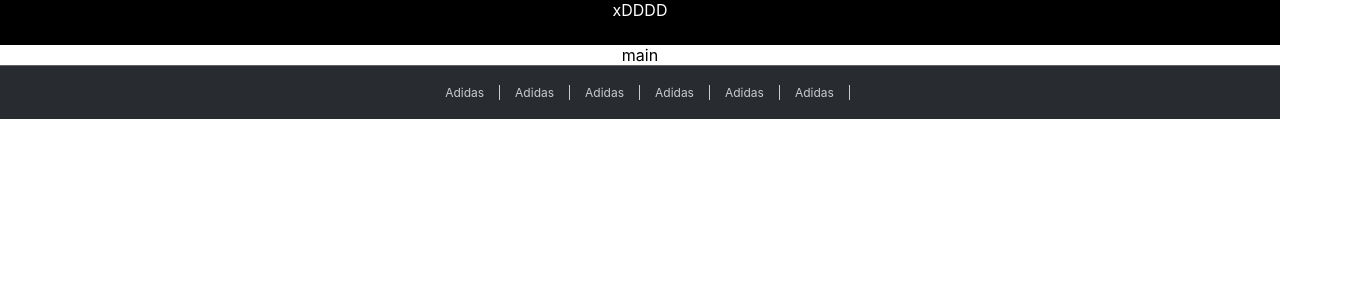
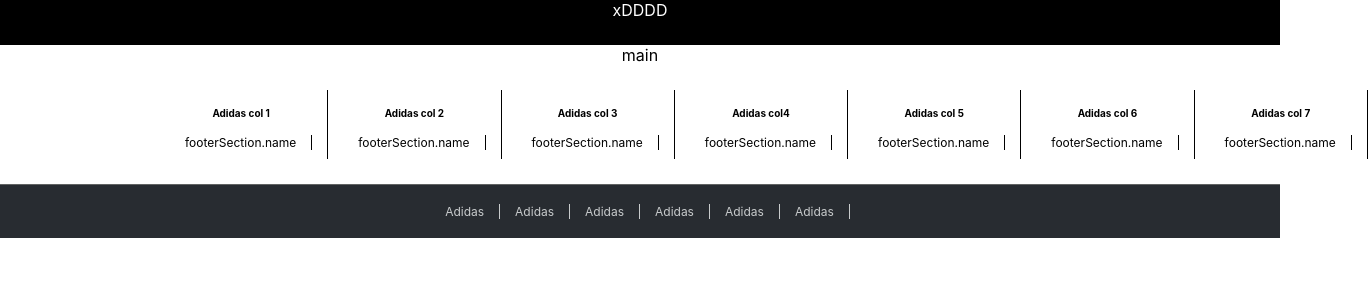
Before and after one commit to Atholn/adidas-site, a React (Create React App) app: page / in a window 1280 px wide. Shown: the top 300 px of the page, 1368 px wide, since content can reach past the window. Built offline with nearby package versions, Linux system fonts and the light colour scheme.

Commit message:
footer top

```diff
--- /dev/null
+++ b/src/components/basic-components/footer/footer-bottom/footer-bottom.scss
@@ -0,0 +1,17 @@
+.footer-bottom{
+  display: flex;
+  flex-wrap: wrap;
+  background-color: #282c31;
+  border-top: 1px solid #616363;
+  color: #c8cbcc;
+  padding: 10px 0;
+  box-sizing: border-box;
+
+  @media (min-width: 960px){
+    display: flex;
+    flex-direction: row;
+    justify-content: center;
+    margin: 0 auto;
+    text-align: center;
+  }
+}
--- /dev/null
+++ b/src/components/basic-components/footer/footer-bottom/footer-bottom.tsx
@@ -0,0 +1,52 @@
+import "./footer-bottom.scss";
+import FooterSiteItem from "./footerSiteItem";
+import { FooterSite } from "./interfaces/footer-site";
+
+const FooterBottom : React.FC = () => {
+  const footerSites: Array<FooterSite> = [
+    {
+      name: "Adidas",
+      translation: "Adidas",
+      url: "https://www.adidas.pl/mezczyzni"
+    },
+    {
+      name: "Adidas",
+      translation: "Adidas",
+      url: "https://www.adidas.pl/mezczyzni"
+    },
+    {
+      name: "Adidas",
+      translation: "Adidas",
+      url: "https://www.adidas.pl/mezczyzni"
+    },
+    {
+      name: "Adidas",
+      translation: "Adidas",
+      url: "https://www.adidas.pl/mezczyzni"
+    },
+    {
+      name: "Adidas",
+      translation: "Adidas",
+      url: "https://www.adidas.pl/mezczyzni"
+    },
+    {
+      name: "Adidas",
+      translation: "Adidas",
+      url: "https://www.adidas.pl/mezczyzni"
+    }
+  ]
+
+  return (
+    <div className="footer-bottom">
+      {
+        footerSites.map((footerSite) => (
+          <FooterSiteItem
+            footerSite={footerSite}
+          />
+        ))
+      }
+    </div>
+  );
+};
+
+export default FooterBottom;
--- a/src/components/basic-components/footer/footerSiteItem/footer-site-item.tsx
+++ b/src/components/basic-components/footer/footer-bottom/footerSiteItem/footer-site-item.tsx
@@ -5,7 +5,7 @@ interface FooterSiteItemComponent {
   footerSite: FooterSite;
 }
 
-const FooterSiteItem: React.FC<FooterSiteItemComponent> = ({
+const FooterSiteItem : React.FC<FooterSiteItemComponent> = ({
   footerSite
 } : FooterSiteItemComponent) => {
 
--- /dev/null
+++ b/src/components/basic-components/footer/footer-bottom/index.ts
@@ -0,0 +1,2 @@
+import FooterBottom from "./footer-bottom";
+export default FooterBottom;
--- /dev/null
+++ b/src/components/basic-components/footer/footer-top/footer-top.scss
@@ -0,0 +1,31 @@
+.footer-top{
+  margin-block-start: 1em;
+  margin-block-end: 1em;
+  margin-inline-start: 0px;
+  margin-inline-end: 0px;
+  padding-inline-start: 40px;
+  box-sizing: border-box;
+  li {
+    display: list-item;
+    text-align: -webkit-match-parent;
+  }
+  ul, ol {
+    list-style: none;
+    margin: 0;
+    padding: 0;
+  }
+  .desktop{
+
+    @media (min-width: 960px){
+      display: flex;
+      flex-direction: row;
+      max-width: 1010px;
+      margin: 0 auto;
+
+      li {
+        flex-basis: 100%;
+      }
+    }
+  }
+
+}
--- /dev/null
+++ b/src/components/basic-components/footer/footer-top/footer-top.tsx
@@ -0,0 +1,85 @@
+import { FooterSite } from "../footer-bottom/interfaces/footer-site";
+import "./footer-top.scss";
+
+const FooterBottom : React.FC = () => {
+
+
+  const footerSites: Array<Array<FooterSite>> = [
+    [
+      {
+        name: "Adidas col 1",
+        translation: "Adidas",
+        url: "https://www.adidas.pl/mezczyzni"
+      }
+    ],
+    [
+      {
+        name: "Adidas col 2",
+        translation: "Adidas",
+        url: "https://www.adidas.pl/mezczyzni"
+      }
+    ],
+    [
+      {
+        name: "Adidas col 3",
+        translation: "Adidas",
+        url: "https://www.adidas.pl/mezczyzni"
+      }
+    ],
+    [
+      {
+        name: "Adidas col4",
+        translation: "Adidas",
+        url: "https://www.adidas.pl/mezczyzni"
+      }
+    ],
+    [
+      {
+        name: "Adidas col 5",
+        translation: "Adidas",
+        url: "https://www.adidas.pl/mezczyzni"
+      }
+    ],
+    [
+      {
+        name: "Adidas col 6",
+        translation: "Adidas",
+        url: "https://www.adidas.pl/mezczyzni"
+      }
+    ],
+    [
+      {
+        name: "Adidas col 7",
+        translation: "Adidas",
+        url: "https://www.adidas.pl/mezczyzni"
+      }
+    ]
+  ]
+
+  return (
+    <div className="footer-top">
+      <ul className="desktop">
+        {
+          footerSites.map((footerSite) => (
+            <li>
+              <h5> {footerSite[0].name}</h5>
+              <ul>
+                {
+                  footerSite.map((footerSection) => (
+                    <li>
+                      footerSection.name
+
+                    </li>
+
+                  ))
+                }
+              </ul>
+            </li>
+          ))
+        }
+      </ul>
+    </div>
+  );
+};
+
+export default FooterBottom;
--- /dev/null
+++ b/src/components/basic-components/footer/footer-top/index.ts
@@ -0,0 +1,2 @@
+import FooterTop from "./footer-top";
+export default FooterTop;
--- a/src/components/basic-components/footer/footer.scss
+++ b/src/components/basic-components/footer/footer.scss
@@ -1,17 +1,3 @@
 .footer{
-  display: flex;
-  flex-wrap: wrap;
-  background-color: #282c31;
-  border-top: 1px solid #616363;
-  color: #c8cbcc;
-  padding: 10px 0;
-  box-sizing: border-box;
 
-  @media (min-width: 960px){
-    display: flex;
-    flex-direction: row;
-    justify-content: center;
-    margin: 0 auto;
-    text-align: center;
-  }
 }
--- a/src/components/basic-components/footer/footer.tsx
+++ b/src/components/basic-components/footer/footer.tsx
@@ -1,54 +1,13 @@
+import FooterBottom from "./footer-bottom";
+import FooterTop from "./footer-top";
 import "./footer.scss";
-import FooterSiteItem from "./footerSiteItem";
-import { FooterSite } from "./interfaces/footer-site";
 
-
-const Footer :React.FC = () => {
-  const footerSites: Array<FooterSite> = [
-    {
-      name: "Adidas",
-      translation: "Adidas",
-      url: "https://www.adidas.pl/mezczyzni"
-    },
-    {
-      name: "Adidas",
-      translation: "Adidas",
-      url: "https://www.adidas.pl/mezczyzni"
-    },
-    {
-      name: "Adidas",
-      translation: "Adidas",
-      url: "https://www.adidas.pl/mezczyzni"
-    },
-    {
-      name: "Adidas",
-      translation: "Adidas",
-      url: "https://www.adidas.pl/mezczyzni"
-    },
-    {
-      name: "Adidas",
-      translation: "Adidas",
-      url: "https://www.adidas.pl/mezczyzni"
-    },
-    {
-      name: "Adidas",
-      translation: "Adidas",
-      url: "https://www.adidas.pl/mezczyzni"
-    }
-  ]
-
-
-
+const Footer : React.FC = () => {
 
   return (
     <div className="footer">
-      {
-        footerSites.map((footerSite) => (
-          <FooterSiteItem
-            footerSite={footerSite}
-          />
-        ))
-      }
+      <FooterTop/>
+      <FooterBottom/>
     </div>
   );
 };
```
Also changed, not shown: src/components/basic-components/footer/footer-bottom/footerSiteItem/footer-site-item.scss (renamed from src/components/basic-components/footer/footerSiteItem/footer-site-item.scss), src/components/basic-components/footer/footer-bottom/footerSiteItem/index.ts (renamed from src/components/basic-components/footer/footerSiteItem/index.ts), src/components/basic-components/footer/footer-bottom/interfaces/footer-site.tsx (renamed from src/components/basic-components/footer/interfaces/footer-site.tsx).
